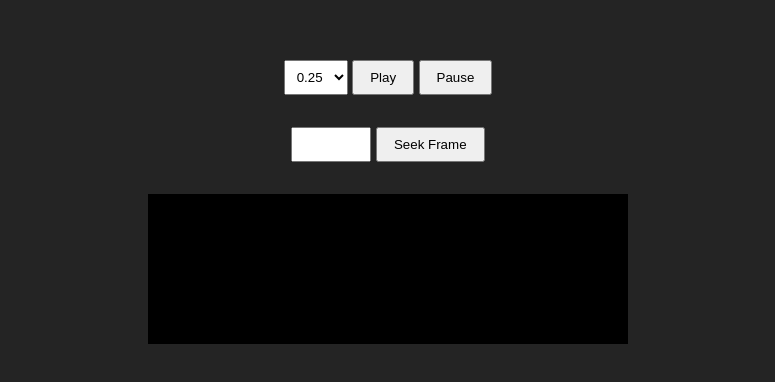
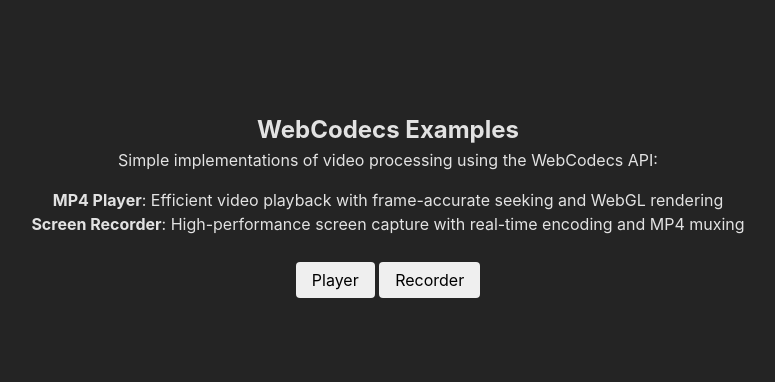
Before and after one commit to AdrianSajjan/webcodecs-samples, a website built with Vite: page index.html in a window 1280 px wide. Shown: the part 198-580 px from the top of the page, without its empty margins (252-1027 px from the left). Built offline with nearby package versions, Linux system fonts and the light colour scheme.

Commit message:
Implement client-side routing with dynamic page loading and route management

```diff
--- a/index.html
+++ b/index.html
@@ -5,37 +5,10 @@
     <link rel="icon" type="image/svg+xml" href="/vite.svg" />
     <meta name="viewport" content="width=device-width, initial-scale=1.0" />
     <title>Webcodecs API</title>
-    <link rel="stylesheet" href="/src/style.css" />
+    <link rel="stylesheet" href="/src/styles.css" />
   </head>
   <body>
-    <div id="app">
-      <!-- <section>
-        <div>
-          <button id="capture">Capture</button>
-          <button id="record">Record</button>
-          <button id="save">Save</button>
-        </div>
-        <video id="video" playsinline muted></video>
-      </section> -->
-      <section>
-        <div>
-          <select id="speed">
-            <option value="0.25">0.25</option>
-            <option value="0.5">0.5</option>
-            <option value="1">1</option>
-            <option value="2">2</option>
-            <option value="4">4</option>
-          </select>
-          <button id="play">Play</button>
-          <button id="pause">Pause</button>
-        </div>
-        <div>
-          <input type="number" id="seek-frame-input" />
-          <button id="seek-frame-button">Seek Frame</button>
-        </div>
-        <div id="mp4-player"></div>
-      </section>
-    </div>
+    <div id="app"></div>
     <script type="module" src="/src/main.ts"></script>
   </body>
 </html>
--- a/src/features/screen-recorder/recorder.ts
+++ b/src/features/screen-recorder/recorder.ts
@@ -30,7 +30,7 @@ export class ScreenRecorder {
     this.video = video;
     this.recording = false;
     this.capturing = false;
-    this.worker = new Worker(new URL("../worker/recorder.ts", import.meta.url));
+    this.worker = new Worker(new URL("./worker.ts", import.meta.url));
     this.handleSetupWorker();
   }
 
--- a/src/main.ts
+++ b/src/main.ts
@@ -1,21 +1 @@
-import { MP4Player } from "@/features/video-player/player";
-
-window.addEventListener("load", handleSetupMP4Player);
-
-function handleSetupMP4Player() {
-  const container = document.getElementById("mp4-player") as HTMLDivElement;
-  const mp4Player = MP4Player.createInstance(container, "http://localhost:5173/videos/sample.mp4");
-
-  const playButton = document.getElementById("play") as HTMLButtonElement;
-  playButton.addEventListener("click", () => mp4Player.play());
-
-  const pauseButton = document.getElementById("pause") as HTMLButtonElement;
-  pauseButton.addEventListener("click", () => mp4Player.pause());
-
-  const speedSelect = document.getElementById("speed") as HTMLSelectElement;
-  speedSelect.addEventListener("change", (event: any) => mp4Player.setPlaybackSpeed(Number(event.target.value)));
-
-  const seekFrameInput = document.getElementById("seek-frame-input") as HTMLInputElement;
-  const seekFrameButton = document.getElementById("seek-frame-button") as HTMLButtonElement;
-  seekFrameButton.addEventListener("click", () => mp4Player.seek("frame", Number(seekFrameInput.value)));
-}
+import "@/router";
--- a/src/router.ts
+++ b/src/router.ts
@@ -0,0 +1,61 @@
+import * as Home from "@/routes/home";
+import * as Player from "@/routes/player";
+import * as Recorder from "@/routes/recorder";
+
+const routes = [
+  {
+    path: "/",
+    page: Home.Page,
+    script: Home.Script,
+  },
+  {
+    path: "/player",
+    page: Player.Page,
+    script: Player.Script,
+  },
+  {
+    path: "/recorder",
+    page: Recorder.Page,
+    script: Recorder.Script,
+  },
+];
+
+function setRouteHtml() {
+  const root: HTMLElement | null = document.getElementById("app");
+  if (!root) return;
+
+  const route = routes.find((route) => route.path == window.location.pathname);
+  if (!route) return;
+
+  const html = route.page;
+  root.style.opacity = "0.0";
+
+  setTimeout(() => {
+    root.innerHTML = html;
+    root.style.opacity = "1.0";
+    route.script();
+  }, 250);
+}
+
+function handleNavigate(mouseEvent: MouseEvent) {
+  if (!mouseEvent) return;
+  mouseEvent.preventDefault();
+
+  const target = mouseEvent.target as HTMLAnchorElement;
+  if (!target) return;
+
+  history.pushState({}, "newUrl", target.href);
+  setRouteHtml();
+}
+
+function handleActivateLink(link: HTMLAnchorElement) {
+  link.addEventListener("click", handleNavigate);
+}
+
+function setupEventListeners() {
+  window.addEventListener("popstate", setRouteHtml);
+  window.addEventListener("DOMContentLoaded", setRouteHtml);
+  document.querySelectorAll<HTMLAnchorElement>("a[data-link]").forEach(handleActivateLink);
+}
+
+setupEventListeners();
--- /dev/null
+++ b/src/routes/home.ts
@@ -0,0 +1,22 @@
+import { html } from "@/shared/libs/utils";
+
+export const Page = html`
+  <section id="home">
+    <div>
+      <h1>WebCodecs Examples</h1>
+      <p>Simple implementations of video processing using the WebCodecs API:</p>
+      <ul>
+        <li><strong>MP4 Player</strong>: Efficient video playback with frame-accurate seeking and WebGL rendering</li>
+        <li><strong>Screen Recorder</strong>: High-performance screen capture with real-time encoding and MP4 muxing</li>
+      </ul>
+    </div>
+    <div>
+      <a href="/player" data-link>Player</a>
+      <a href="/recorder" data-link>Recorder</a>
+    </div>
+  </section>
+`;
+
+export function Script() {
+  console.log("Home");
+}
--- /dev/null
+++ b/src/routes/player.ts
@@ -0,0 +1,41 @@
+import { MP4Player } from "@/features/video-player/player";
+import { html } from "@/shared/libs/utils";
+
+export const Page = html`
+  <section id="player">
+    <div class="player-controls">
+      <select id="speed">
+        <option value="0.25">0.25</option>
+        <option value="0.5">0.5</option>
+        <option value="1">1</option>
+        <option value="2">2</option>
+        <option value="4">4</option>
+      </select>
+      <button id="play">Play</button>
+      <button id="pause">Pause</button>
+    </div>
+    <div class="player-seek">
+      <input type="number" id="seek-frame-input" />
+      <button id="seek-frame-button">Seek Frame</button>
+    </div>
+    <div id="mp4-player" class="mp4-player"></div>
+  </section>
+`;
+
+export function Script() {
+  const container = document.getElementById("mp4-player") as HTMLDivElement;
+  const mp4Player = MP4Player.createInstance(container, "http://localhost:5173/videos/sample.mp4");
+
+  const playButton = document.getElementById("play") as HTMLButtonElement;
+  playButton.addEventListener("click", () => mp4Player.play());
+
+  const pauseButton = document.getElementById("pause") as HTMLButtonElement;
+  pauseButton.addEventListener("click", () => mp4Player.pause());
+
+  const speedSelect = document.getElementById("speed") as HTMLSelectElement;
+  speedSelect.addEventListener("change", (event: any) => mp4Player.setPlaybackSpeed(Number(event.target.value)));
+
+  const seekFrameInput = document.getElementById("seek-frame-input") as HTMLInputElement;
+  const seekFrameButton = document.getElementById("seek-frame-button") as HTMLButtonElement;
+  seekFrameButton.addEventListener("click", () => mp4Player.seek("frame", Number(seekFrameInput.value)));
+}
--- a/src/routes/screen-recorder.ts
+++ b/src/routes/recorder.ts
@@ -1,6 +1,18 @@
+import { html } from "@/shared/libs/utils";
 import { ScreenRecorder } from "@/features/screen-recorder/recorder";
 
-export function handleSetupScreenRecorder() {
+export const Page = html`
+  <section id="recorder">
+    <div>
+      <button id="capture">Capture</button>
+      <button id="record">Record</button>
+      <button id="save">Save</button>
+    </div>
+    <video id="video" playsinline muted></video>
+  </section>
+`;
+
+export function Script() {
   if (!window.VideoEncoder || !window.VideoEncoder) {
     return alert("Your browser does not support webcodecs API yet.");
   }
--- a/src/shared/libs/utils.ts
+++ b/src/shared/libs/utils.ts
@@ -6,6 +6,6 @@ export function wait(ms: number) {
   return new Promise((resolve) => setTimeout(resolve, ms));
 }
 
-export function html(template: TemplateStringsArray) {
-  return template;
+export function html(template: TemplateStringsArray): string {
+  return template.raw.join("");
 }
--- a/src/style.css
+++ /dev/null
@@ -1,61 +0,0 @@
-:root {
-  font-family: Inter, system-ui, Avenir, Helvetica, Arial, sans-serif;
-  line-height: 1.5;
-  font-weight: 400;
-
-  color-scheme: light dark;
-  color: rgba(255, 255, 255, 0.87);
-  background-color: #242424;
-
-  font-synthesis: none;
-  text-rendering: optimizeLegibility;
-  -webkit-font-smoothing: antialiased;
-  -moz-osx-font-smoothing: grayscale;
-}
-
-* {
-  box-sizing: border-box;
-  margin: 0;
-  padding: 0;
-}
-
-#app section {
-  display: flex;
-  flex-direction: column;
-  align-items: center;
-  justify-content: center;
-
-  gap: 2rem;
-  min-height: 100vh;
-  min-width: 100vw;
-}
-
-#video {
-  width: 100%;
-  height: auto;
-  max-width: 60rem;
-}
-
-#mp4-player {
-  width: 100%;
-  max-width: 30rem;
-  overflow: hidden;
-
-  display: flex;
-  align-items: center;
-  justify-content: center;
-  background-color: black;
-}
-
-button {
-  padding: 0.5rem 1rem;
-}
-
-select {
-  padding: 0.5rem;
-}
-
-input {
-  padding: 0.5rem;
-  width: 5rem;
-}
--- /dev/null
+++ b/src/styles.css
@@ -0,0 +1,115 @@
+:root {
+    font-family: Inter, system-ui, Avenir, Helvetica, Arial, sans-serif;
+    line-height: 1.5;
+    font-weight: 400;
+
+    color-scheme: light dark;
+    color: rgba(255, 255, 255, 0.87);
+    background-color: #242424;
+
+    font-synthesis: none;
+    text-rendering: optimizeLegibility;
+    -webkit-font-smoothing: antialiased;
+    -moz-osx-font-smoothing: grayscale;
+}
+
+* {
+    box-sizing: border-box;
+    margin: 0;
+    padding: 0;
+}
+
+button {
+    padding: 0.5rem 1rem;
+    cursor: pointer;
+}
+
+input {
+    padding: 0.5rem 1rem;
+    cursor: pointer;
+}
+
+select {
+    padding: 0.5rem 0.5rem;
+    cursor: pointer;
+}
+
+#home {
+    display: flex;
+    flex-direction: column;
+    justify-content: center;
+    align-items: center;
+
+    gap: 1rem;
+    height: 100vh;
+    width: 100vw;
+    text-align: center;
+}
+
+#home ul {
+    margin-top: 1rem;
+    margin-bottom: 1rem;
+    list-style: none;
+}
+
+#home a {
+    padding: 0.5rem 1rem;
+    border-radius: 0.25rem;
+
+    text-decoration: none;
+    background-color: buttonface;
+    color: buttontext;
+}
+
+
+#player {
+    display: flex;
+    flex-direction: column;
+    justify-content: center;
+    align-items: center;
+
+    height: 100vh;
+    width: 100vw;
+}
+
+#player .player-controls {
+    display: flex;
+    flex-direction: row;
+    gap: 0.5rem;
+}
+
+#player .player-seek {
+    display: flex;
+    flex-direction: row;
+    gap: 0.5rem;
+    margin-top: 1rem;
+}
+
+#player .player-seek input {
+    width: 5rem;
+}
+
+#player .mp4-player {
+    width: 100%;
+    height: auto;
+    max-width: 30rem;
+    margin-top: 1.5rem;
+}
+
+
+#recorder {
+    display: flex;
+    flex-direction: column;
+    justify-content: center;
+    align-items: center;
+
+    height: 100vh;
+    width: 100vw;
+}
+
+#recorder video {
+    width: 100%;
+    height: auto;
+    max-width: 50rem;
+    margin-top: 1.5rem;
+}
--- a/tsconfig.json
+++ b/tsconfig.json
@@ -28,6 +28,6 @@
     }
   },
   "include": [
-    "src"
+    "src",
   ]
 }
```
Also changed, not shown: src/routes/video-player.ts (deleted, +0 -7 lines), src/typescript.svg (deleted), 1 other file.
